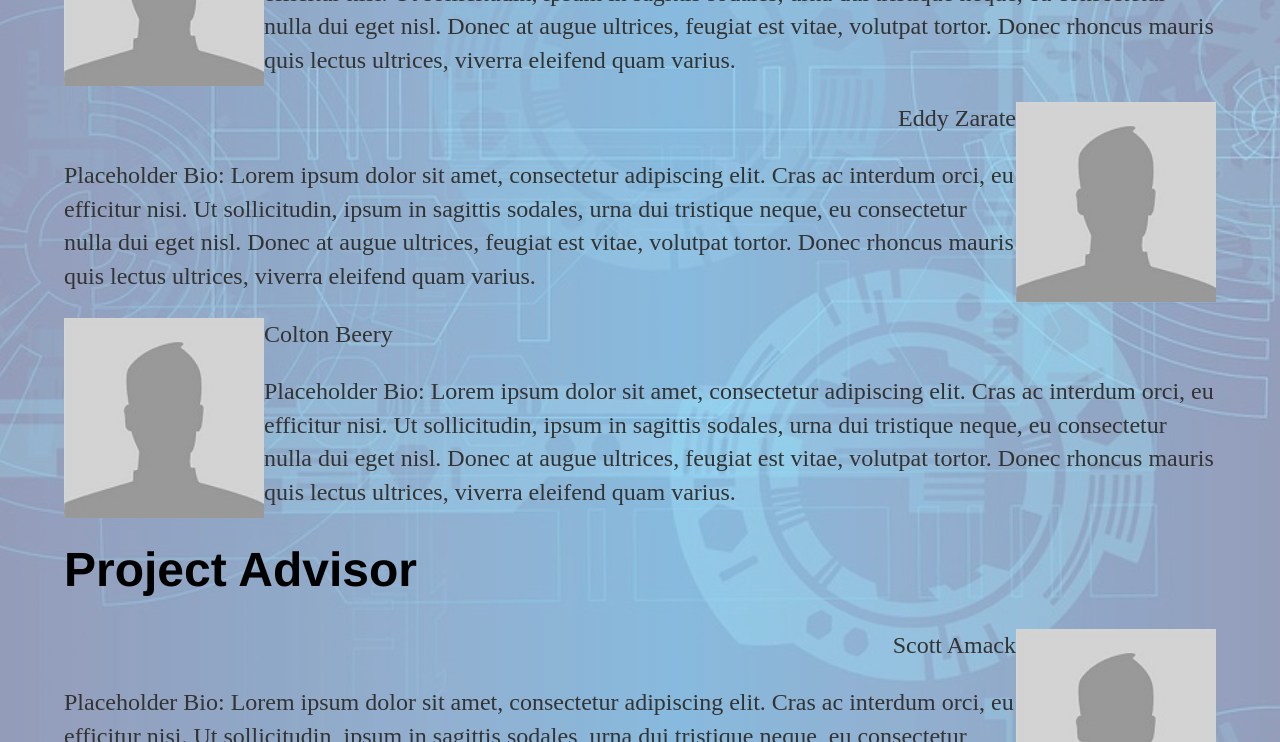
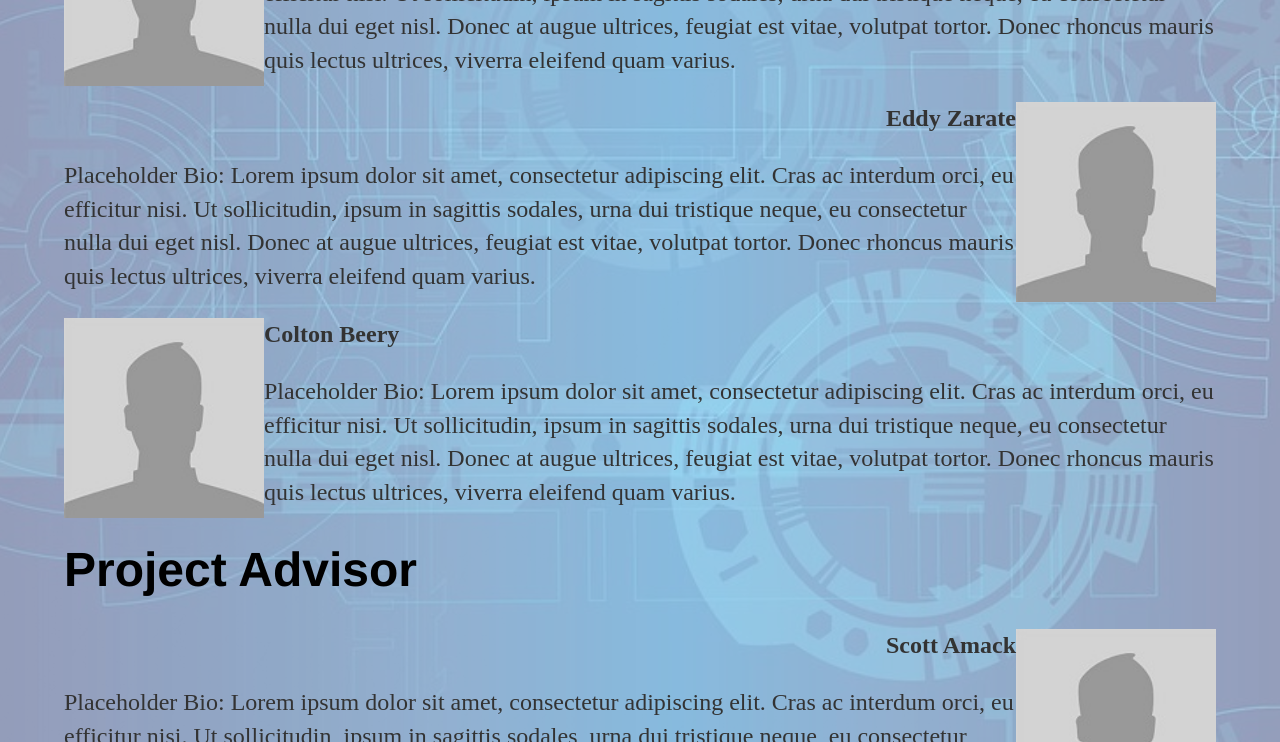
Before and after one commit to ColtonBeery/sarbumblebees, a Jekyll site: the page built from members/index.html, in a window 1280 px wide. Shown: the part 1102-1844 px from the top of the page. Built offline with Jekyll 4.4.1, drawn with Linux system fonts in a browser that asks for light colours.

Commit message:
Update index.html

```diff
--- a/members/index.html
+++ b/members/index.html
@@ -37,13 +37,13 @@ title: Members - SAR Bumblebees
 
 		<div class="Eddy">
 		<img src="/images/Headshot-Placeholder.jpg" alt="Placeholder Image" style="float:right;width:200px;height:200px;">
-		<p align="right">Eddy Zarate</p>
+			<p align="right"><b>Eddy Zarate</b></p>
 		<p>Placeholder Bio: Lorem ipsum dolor sit amet, consectetur adipiscing elit. Cras ac interdum orci, eu efficitur nisi. Ut sollicitudin, ipsum in sagittis sodales, urna dui tristique neque, eu consectetur nulla dui eget nisl. Donec at augue ultrices, feugiat est vitae, volutpat tortor. Donec rhoncus mauris quis lectus ultrices, viverra eleifend quam varius.</p>
 		</div>
 
 		<div class="Colton">
 		<img src="/images/Headshot-Placeholder.jpg" alt="Placeholder Image" style="float:left;width:200px;height:200px;">
-		<p>Colton Beery</p>
+			<p><b>Colton Beery</b></p>
 		<p>Placeholder Bio: Lorem ipsum dolor sit amet, consectetur adipiscing elit. Cras ac interdum orci, eu efficitur nisi. Ut sollicitudin, ipsum in sagittis sodales, urna dui tristique neque, eu consectetur nulla dui eget nisl. Donec at augue ultrices, feugiat est vitae, volutpat tortor. Donec rhoncus mauris quis lectus ultrices, viverra eleifend quam varius.</p>
 		</div>
 	</div>
@@ -51,7 +51,7 @@ title: Members - SAR Bumblebees
 	<div class="Project Advisor">
 	<h1>Project Advisor</h1>
 		<img src="/images/Headshot-Placeholder.jpg" alt="Placeholder Image" style="float:right;width:200px;height:200px;">
-		<p align="right">Scott Amack</p>
+		<p align="right"><b>Scott Amack</b></p>
 		<p>Placeholder Bio: Lorem ipsum dolor sit amet, consectetur adipiscing elit. Cras ac interdum orci, eu efficitur nisi. Ut sollicitudin, ipsum in sagittis sodales, urna dui tristique neque, eu consectetur nulla dui eget nisl. Donec at augue ultrices, feugiat est vitae, volutpat tortor. Donec rhoncus mauris quis lectus ultrices, viverra eleifend quam varius.</p>
 	</div>
 </div><!-- /.blurb -->
```
